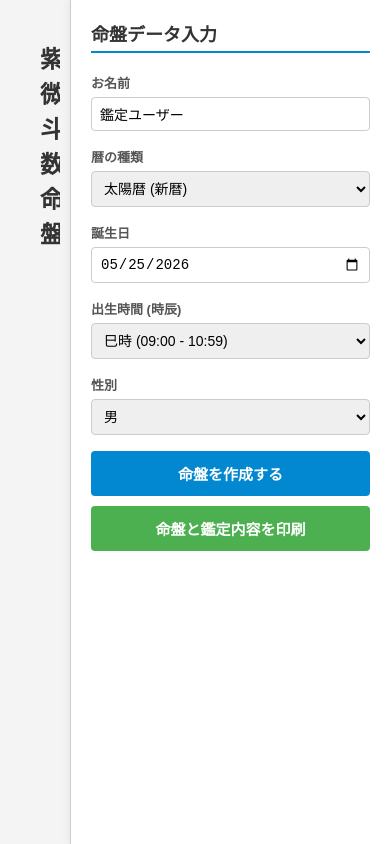
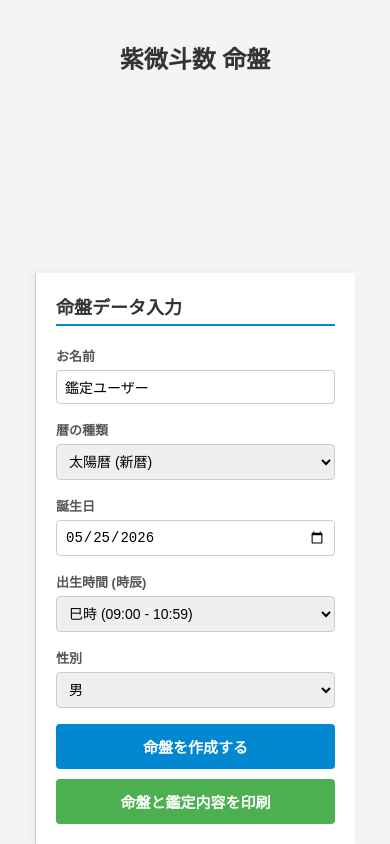
Before and after one commit to nais0001/shibitousu-app, a website built with Vite: page index.html in a window 390 px wide. Built offline with nearby package versions, Linux system fonts and the light colour scheme; files whose address does not match are found by name; what iztro would draw is missing.

Commit message:
スマホ用の設定（メディアクエリ）

```diff
--- a/src/style.css
+++ b/src/style.css
@@ -459,3 +459,29 @@ body {
     border: none !important;
   }
 }
+
+/* 📱 画面幅が768px以下のスマホ・タブレット用の設定 */
+@media (max-width: 768px) {
+  /* 入力パネルと命盤を包んでいる全体のコンテナ */
+  .container, .app-layout, #app {
+    display: flex;
+    flex-direction: column; /* 👈 横並びから「縦並び」に強制変更 */
+    align-items: center;
+    width: 100%;
+  }
+
+  /* 入力パネルの横幅をスマホいっぱいに広げる */
+  .input-panel, .setup-section {
+    width: 100% !important;
+    max-width: 100%;
+    box-sizing: border-box;
+    margin-bottom: 20px; /* 下に隙間を作って命盤と離す */
+  }
+
+  /* 命盤（チャート）の横幅もスマホに合わせる */
+  .chart-panel, #chart, .meiban-wrap {
+    width: 100% !important;
+    max-width: 100%;
+    overflow-x: auto; /* 👈 万が一はみ出しても横スクロールできるようにする */
+  }
+}
```
